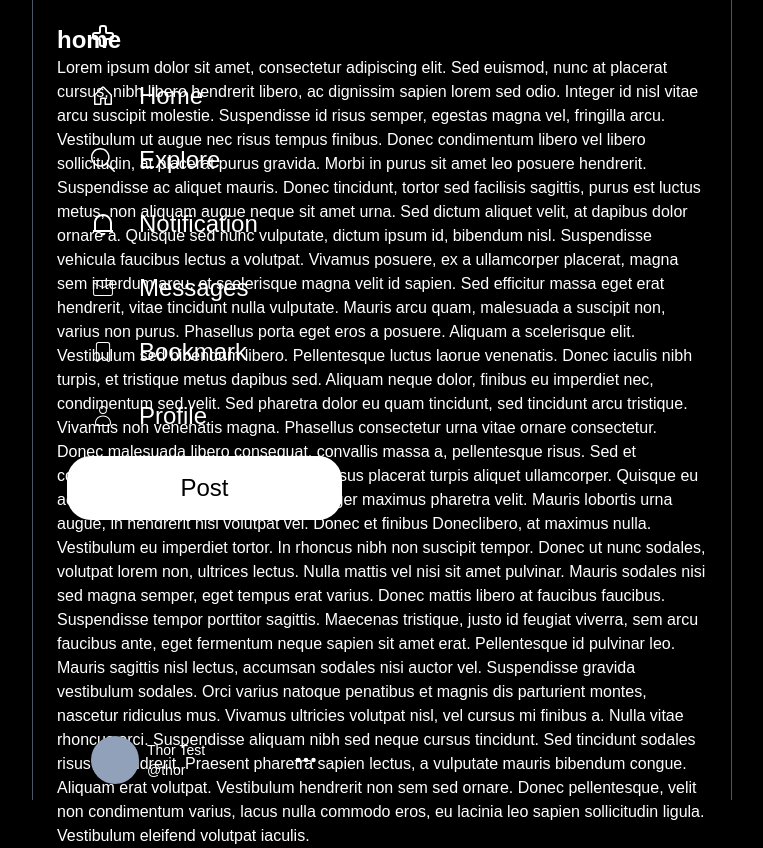
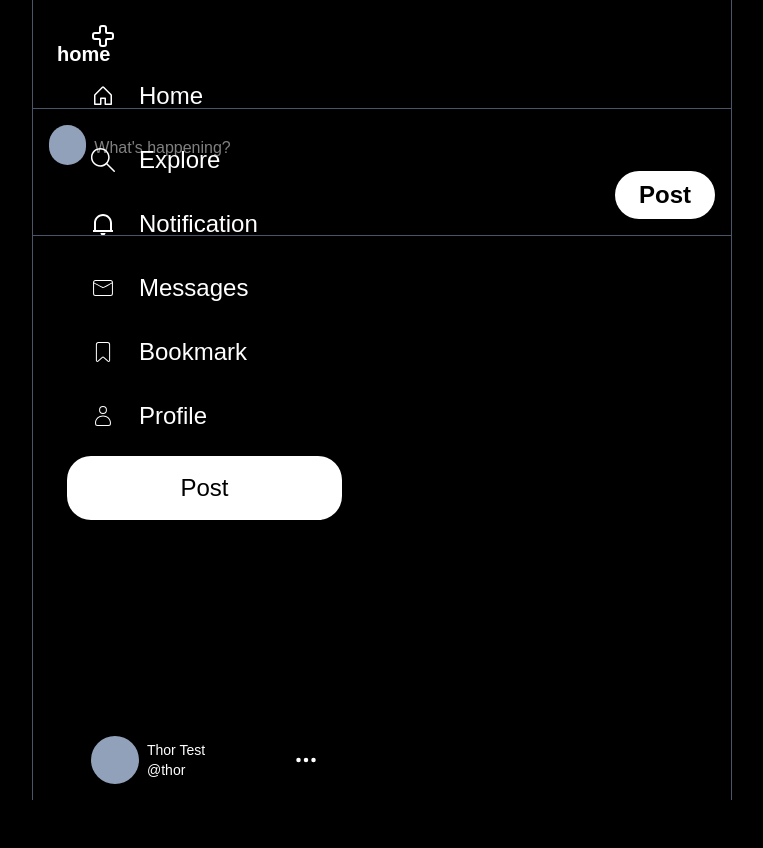
Before and after one commit to thorsanchez/Xclone, a Next.js app: page / in a window 1280 px wide. Shown: the whole page, without its empty margins (173-936 px from the left). After the commit the page ends 800 px from the top, so only its background shows below. Built offline with nearby package versions, Linux system fonts and the light colour scheme.

Commit message:
input og post takki komið i main

```diff
--- a/src/app/page.tsx
+++ b/src/app/page.tsx
@@ -6,54 +6,27 @@ const Home = () => {
       <div className="max-w-screen-xl w-full h-full flex relative">
         {/* left sidebar*/}
         <LeftSidebar />
-          <main className="ml-[205px] p-6 flex w-[700px] h-full min-h-screen flex-col border-l border-r border-gray-600">
-            <h1 className="text-2xl font-bold">home</h1>
-            Lorem ipsum dolor sit amet, consectetur adipiscing elit. Sed
-            euismod, nunc at placerat cursus, nibh libero hendrerit libero, ac
-            dignissim sapien lorem sed odio. Integer id nisl vitae arcu suscipit
-            molestie. Suspendisse id risus semper, egestas magna vel, fringilla
-            arcu. Vestibulum ut augue nec risus tempus finibus. Donec
-            condimentum libero vel libero sollicitudin, at placerat purus
-            gravida. Morbi in purus sit amet leo posuere hendrerit. Suspendisse
-            ac aliquet mauris. Donec tincidunt, tortor sed facilisis sagittis,
-            purus est luctus metus, non aliquam augue neque sit amet urna. Sed
-            dictum aliquet velit, at dapibus dolor ornare a. Quisque sed nunc
-            vulputate, dictum ipsum id, bibendum nisl. Suspendisse vehicula
-            faucibus lectus a volutpat. Vivamus posuere, ex a ullamcorper
-            placerat, magna sem interdum arcu, et scelerisque magna velit id
-            sapien. Sed efficitur massa eget erat hendrerit, vitae tincidunt
-            nulla vulputate. Mauris arcu quam, malesuada a suscipit non, varius
-            non purus. Phasellus porta eget eros a posuere. Aliquam a
-            scelerisque elit. Vestibulum sed bibendum libero. Pellentesque
-            luctus laorue venenatis. Donec iaculis nibh turpis, et tristique
-            metus dapibus sed. Aliquam neque dolor, finibus eu imperdiet nec,
-            condimentum sed velit. Sed pharetra dolor eu quam tincidunt, sed
-            tincidunt arcu tristique. Vivamus non venenatis magna. Phasellus
-            consectetur urna vitae ornare consectetur. Donec malesuada libero
-            consequat, convallis massa a, pellentesque risus. Sed et consectetur
-            tellus. Curabitur vulputate risus placerat turpis aliquet
-            ullamcorper. Quisque eu accumsan leo, in sollicitudin libero.
-            Integer maximus pharetra velit. Mauris lobortis urna augue, in
-            hendrerit nisl volutpat vel. Donec et finibus Doneclibero, at
-            maximus nulla. Vestibulum eu imperdiet tortor. In rhoncus nibh non
-            suscipit tempor. Donec ut nunc sodales, volutpat lorem non, ultrices
-            lectus. Nulla mattis vel nisi sit amet pulvinar. Mauris sodales nisi
-            sed magna semper, eget tempus erat varius. Donec mattis libero at
-            faucibus faucibus. Suspendisse tempor porttitor sagittis. Maecenas
-            tristique, justo id feugiat viverra, sem arcu faucibus ante, eget
-            fermentum neque sapien sit amet erat. Pellentesque id pulvinar leo.
-            Mauris sagittis nisl lectus, accumsan sodales nisi auctor vel.
-            Suspendisse gravida vestibulum sodales. Orci varius natoque
-            penatibus et magnis dis parturient montes, nascetur ridiculus mus.
-            Vivamus ultricies volutpat nisl, vel cursus mi finibus a. Nulla
-            vitae rhoncus orci. Suspendisse aliquam nibh sed neque cursus
-            tincidunt. Sed tincidunt sodales risus et hendrerit. Praesent
-            pharetra sapien lectus, a vulputate mauris bibendum congue. Aliquam
-            erat volutpat. Vestibulum hendrerit non sem sed ornare. Donec
-            pellentesque, velit non condimentum varius, lacus nulla commodo
-            eros, eu lacinia leo sapien sollicitudin ligula. Vestibulum eleifend
-            volutpat iaculis.
-          </main>
+        <main className="ml-[205px] flex w-[700px] h-full min-h-screen flex-col border-l-[0.5px] border-r-[0.5px] border-gray-600">
+          <h1 className="text-xl font-bold my-4 p-6">home</h1>
+          <div className="border-t-[0.5px] border-b-[0.5px] px-4 flex items-stretch space-x-2 py-4 border-gray-600 h-32 relative">
+            <div className="w-10 h-10 bg-slate-400 rounded-full"></div>
+            <div className="flex flex-col w-full">
+              <input
+                type="text"
+                className="w-full h-full bg-transparent border-t-[0.5px] border-b-[0.5px] border-gray-600 outline-none border-none"
+                placeholder="What's happening?"
+              />
+
+              <div className="w-full justify-between items-center flex"></div>
+              <div></div>
+              <div className="w-full max-w-[100px] ml-auto">
+                <button className="w-full rounded-3xl bg-white px-4 py-2 text-2xl text-center hover:bg-opacity-70 transition duration-200 text-black font-bold">
+                  Post
+                </button>
+              </div>
+            </div>
+          </div>
+        </main>
       </div>
     </div>
   );
```
